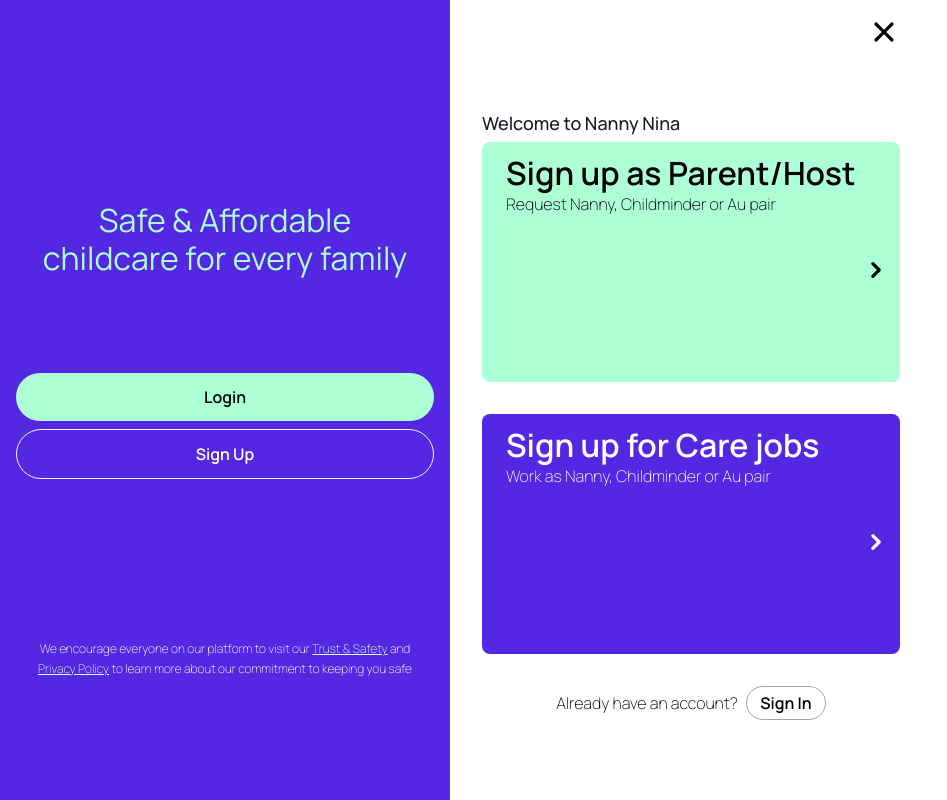
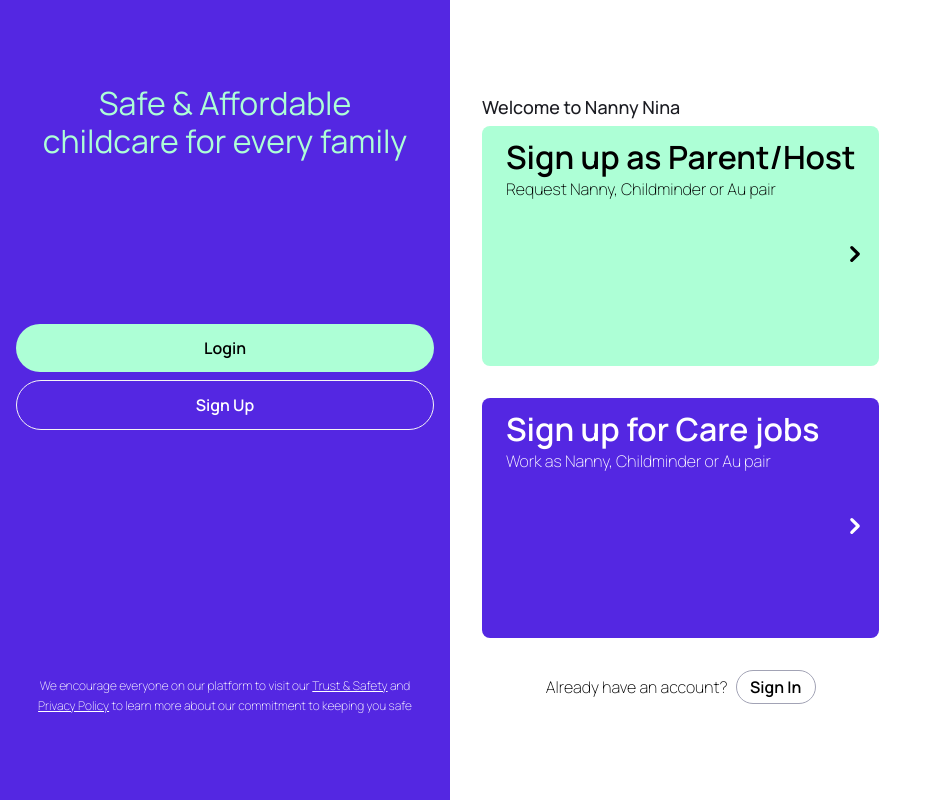
Before and after one commit to andres-codigo/nanny-nina, a Vue app: page /registration in a window 1280 px wide. Shown: the top 800 px of the page, without its empty margins (0-947 px from the left). Built offline with nearby package versions, Linux system fonts and the light colour scheme.

Commit message:
[component/vue] DOM and class name updates and or removals

```diff
--- a/src/components/cards/LinkCard.vue
+++ b/src/components/cards/LinkCard.vue
@@ -1,10 +1,9 @@
 <!-- TODO: bg color for default, hover & focus -->
 <template>
-	<div class="flex pb-8">
-		<router-link :to="'/' + to" :class="class" class="inline-flex grow relative h-60 px-6 pt-3 rounded-lg focus:outline-none focus:ring-2 focus:ring-offset-2">
+	<router-link :to="'/' + to" :class="class" class="inline-flex grow relative h-60 px-6 py-3 rounded-lg focus:outline-none focus:ring-2 focus:ring-offset-2">
 		<div>
 			<h2 class="text-header-two font-semibold antialiased">{{ title }}</h2>
-				<p class="font-thin text-base">{{ content }}</p>
+			<p class="font-thin">{{ content }}</p>
 		</div>
 
 		<!--
@@ -14,7 +13,6 @@
 		-->
 		<ChevronRightIcon class="absolute right-2 top-28 w-8 h-8" aria-hidden="true" />
 	</router-link>
-	</div>
 </template>
 
 <script>
--- a/src/pages/01-registration-onboarding-forgot-password/registration/pages/Login04.vue
+++ b/src/pages/01-registration-onboarding-forgot-password/registration/pages/Login04.vue
@@ -2,8 +2,8 @@
 	<div class="w-full h-screen">
 		<Header />
 		<main>
-			<div class="min-h-full flex flex-col justify-center py-12 mx-4 mt-8">
-				<h4 class="my-6 text-left text-header-four font-normal text-gray-900">Login</h4>
+			<div class="min-h-screen flex flex-col justify-center mx-4">
+				<h4 class="my-6 text-left text-header-four text-gray-900">Login</h4>
 				<form class="" action="#" method="POST">
 					<div class="m-0">
 						<InputField text="Email Address" />
@@ -11,7 +11,7 @@
 
 					<div class="mt-6">
 						<InputField text="Password" />
-						<a href="#" class="text-xs font-light text-blue-500 underline mt-4 inline-block">Forgot your password?</a>
+						<a href="#" class="text-xs font-light text-blue-500 mt-4 inline-block anchor-with-underline">Forgot your password?</a>
 					</div>
 
 					<div class="mt-14">
@@ -36,9 +36,9 @@
 
 					<div class="mt-6 grid grid-cols-1">
 						<div>
-							<a href="#" class="w-full inline-flex justify-center py-4 px-4 border border-gray-300 rounded-full shadow-sm bg-white text-sm font-medium text-gray-500">
+							<a href="#" class="w-full inline-flex justify-center py-4 px-4 border border-gray-300 rounded-full text-sm font-medium text-gray-900">
 								<Google class="w-5 h-5" />
-								<span class="pl-2 font-medium text-gray-900">Sign in with Google</span>
+								<span class="pl-2">Sign in with Google</span>
 							</a>
 						</div>
 					</div>
--- a/src/pages/01-registration-onboarding-forgot-password/registration/pages/SignUp02.vue
+++ b/src/pages/01-registration-onboarding-forgot-password/registration/pages/SignUp02.vue
@@ -1,17 +1,16 @@
 <!-- TODO: hover, focus for LinkCard's -->
 <template>
-	<div class="w-full h-screen">
-		<header>
-			<div class="h-16 pt-4 px-4">
-				<router-link to="/dashboard" class="float-right"><XIcon class="w-8 h-8" aria-hidden="true" /></router-link>
-			</div>
-		</header>
+	<div>
 		<main>
-			<div class="min-h-full flex flex-col justify-center py-12 mx-4">
+			<div class="min-h-screen flex flex-col justify-center mx-4">
 				<h6 class="mb-2 text-left text-header-six font-medium text-gray-900">Welcome to Nanny Nina</h6>
-				<LinkCard to="dashboard" class="text-black bg-green-500 hover:bg-green-400 focus:ring-green-600" title="Sign up as Parent/Host" content="Request Nanny, Childminder or Au pair" />
-				<LinkCard to="dashboard" class="text-white bg-blue-500 hover:bg-blue-400 focus:ring-blue-600" title="Sign up for Care jobs" content="Work as Nanny, Childminder or Au pair" />
-				<div class="flex items-center justify-center">
+				<div class="inline-flex pb-8">
+					<LinkCard to="dashboard" class="text-black bg-green-500 hover:bg-green-400 focus:ring-green-600" title="Sign up as Parent/Host" content="Request Nanny, Childminder or Au pair" />
+				</div>
+				<div class="inline-flex pb-8">
+					<LinkCard to="dashboard" class="text-white bg-blue-500 hover:bg-blue-400 focus:ring-blue-600" title="Sign up for Care jobs" content="Work as Nanny, Childminder or Au pair" />
+				</div>
+				<div class="inline-flex items-center justify-center">
 					<span class="mr-2 font-thin">Already have an account?</span>
 					<ButtonOutlineDark text="Sign In" class="w-20 py-1" />
 				</div>
--- a/src/pages/01-registration-onboarding-forgot-password/registration/pages/Welcome01.vue
+++ b/src/pages/01-registration-onboarding-forgot-password/registration/pages/Welcome01.vue
@@ -1,18 +1,22 @@
 <!-- TODO: is text green value for h2 and link (span w underline) correct? -->
 <template>
-	<div class="h-full bg-blue-500">
+	<div class="bg-blue-500">
 		<main>
 			<div class="h-screen flex flex-col items-center justify-center mx-4">
-				<form class="mt-32 mb-40" action="#" method="POST">
-					<h2 class="mx-5 text-center text-header-two font-normal text-green-500">Safe &amp; Affordable childcare for every family</h2>
-					<div class="mt-24">
-						<ButtonSecondary text="Login" />
-					</div>
-					<div class="mt-2">
-						<ButtonOutlineLight text="Sign Up" />
+				<form class="mb-40" action="#" method="POST">
+					<div class="grid grid-rows-3 grid-flow-col gap-0">
+						<div>
+							<h2 class="mx-5 text-center text-header-two text-green-500">Safe &amp; Affordable childcare for every family</h2>
+						</div>
+						<div class="mt-24">
+							<ButtonSecondary text="Login" />
+						</div>
+						<div class="mt-2">
+							<ButtonOutlineLight text="Sign Up" />
+						</div>
 					</div>
 				</form>
-				<p class="pb-12 mx-4 font-thin text-xs text-white text-center">We encourage everyone on our platform to visit our <span class="text-green-200 underline">Trust & Safety</span> and <span class="text-green-200 underline">Privacy Policy</span> to learn more about our commitment to keeping you safe</p>
+				<p class="mx-4 font-thin text-xs text-white text-center">We encourage everyone on our platform to visit our <a href="#" class="anchor-with-underline">Trust & Safety</a> and <a href="#" class="anchor-with-underline">Privacy Policy</a> to learn more about our commitment to keeping you safe</p>
 			</div>
 		</main>
 	</div>
```
Lines whose indentation alone changed are shown as unchanged.
